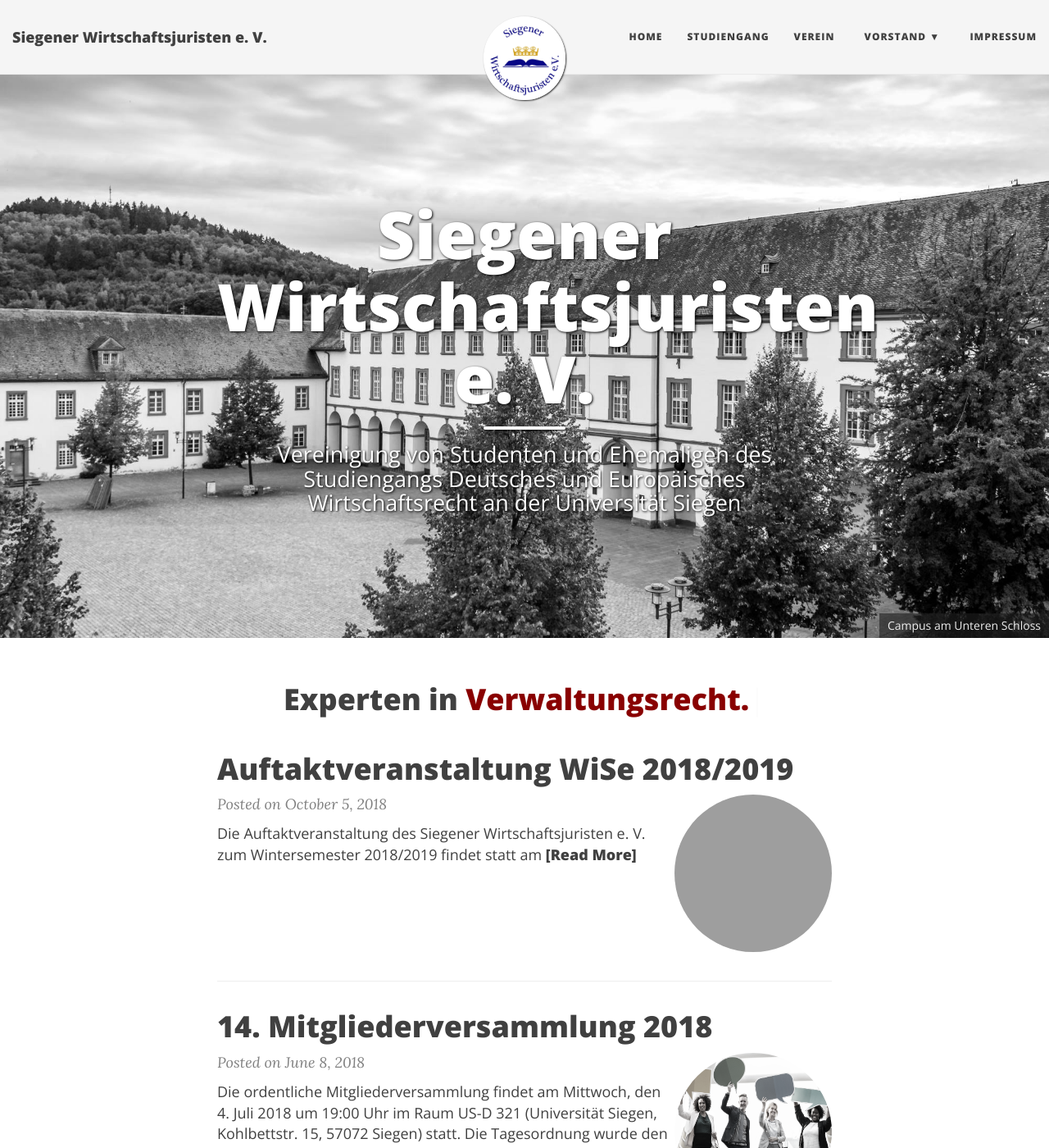
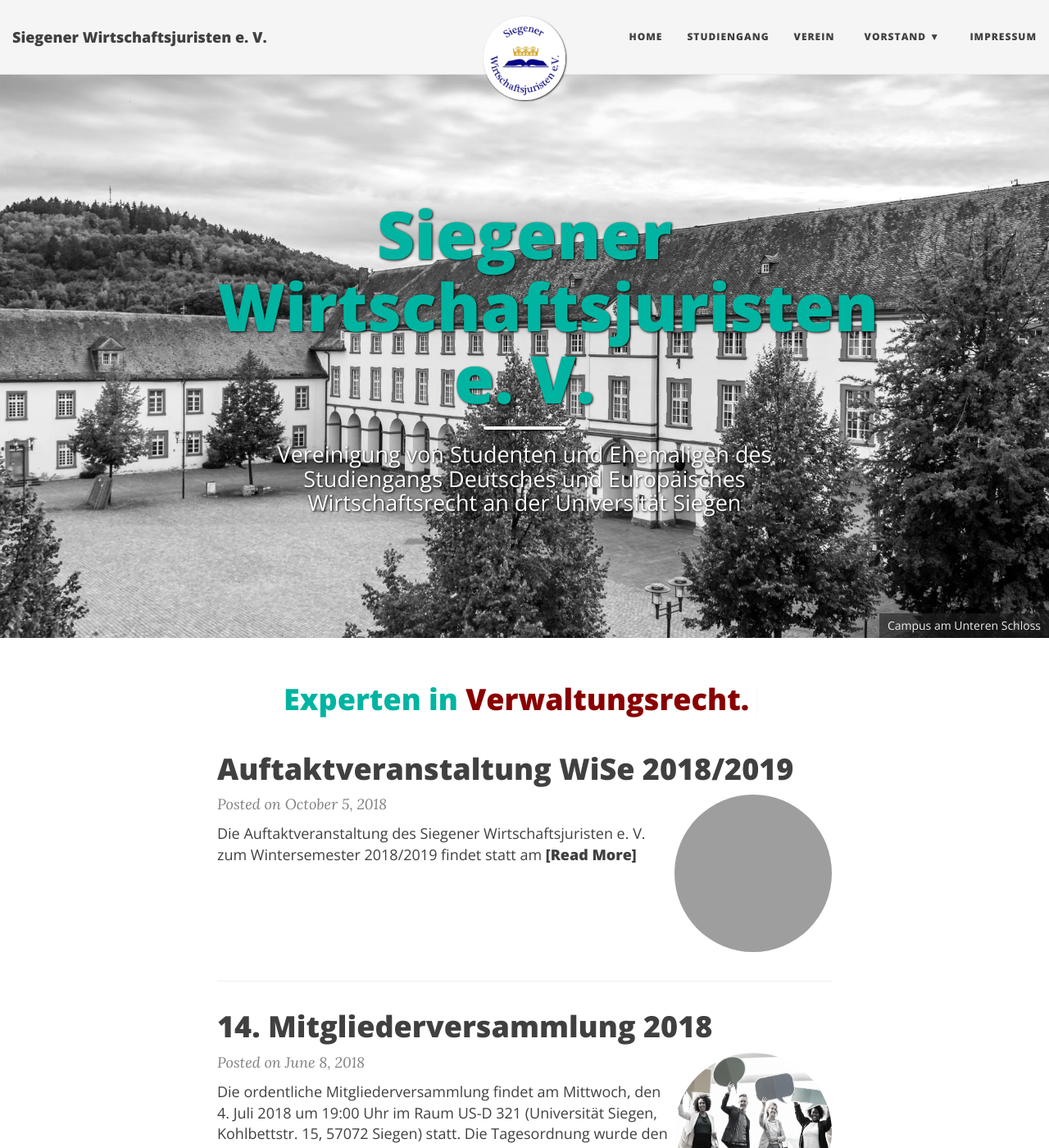
Before and after one commit to dewrs/dewrs.github.io, a Jekyll site: the page built from index.html, in a window 1280 px wide and 1400 px high. Shown: the whole window at 82% size. Built offline with Jekyll 4.4.1, drawn with Linux system fonts in a browser that asks for light colours; nearby versions of some CDN libraries; the list of posts is cut into pages by our own code; grey boxes are pictures that could not be loaded.

Commit message:
Headline Color Update Check

```diff
--- a/css/main.css
+++ b/css/main.css
@@ -21,7 +21,12 @@
   line-height: 1.5;
   margin: 30px 0;
 }
-h1,h2,h3,h4,h5,h6 {
+h1{
+  font-family: 'Open Sans', 'Helvetica Neue', Helvetica, Arial, sans-serif;
+  font-weight: 800;
+  color: rgb(0, 180, 161);
+}
+h2,h3,h4,h5,h6 {
   font-family: 'Open Sans', 'Helvetica Neue', Helvetica, Arial, sans-serif;
   font-weight: 800;
 }
```
